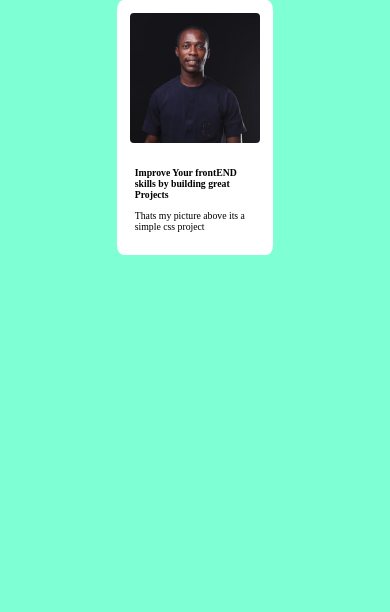
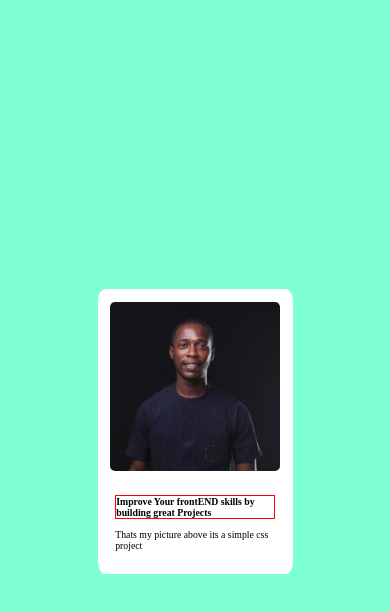
Before and after one commit to Response051/frontEnd-Mentor, a plain HTML site: page Project-1/index.html in a window 390 px wide. Drawn offline with Linux system fonts and the light colour scheme.

Commit message:
A simple card project from frontEnd Mentor

```diff
--- a/Project-1/index.css
+++ b/Project-1/index.css
@@ -11,22 +11,22 @@ html {
 body {
   background-color: aquamarine;
   width: 100%;
+  padding: 50px 0;
+  overflow-y: hidden;
 }
 .main {
   margin-left: auto;
   margin-right: auto;
   margin-top: 10%;
-  width: 40%;
+  width: 50%;
 }
 .main {
   padding: 1em;
   border-radius: 4%;
   background-color: #ffffff;
-  margin: auto;
 }
 img {
   width: 100%;
-  max-width: 250px;
   height: auto;
   border-radius: 3%;
 }
@@ -34,6 +34,7 @@ img {
   padding: 10px 5px;
 }
 h2 {
+  border: 1px solid red;
   font-size: 1rem;
   margin: 10px 0px;
 }
@@ -54,4 +55,7 @@ p {
   p {
     font-size: 2.5vw;
   }
+  body {
+    padding: 250px 0;
+  }
 }
```
